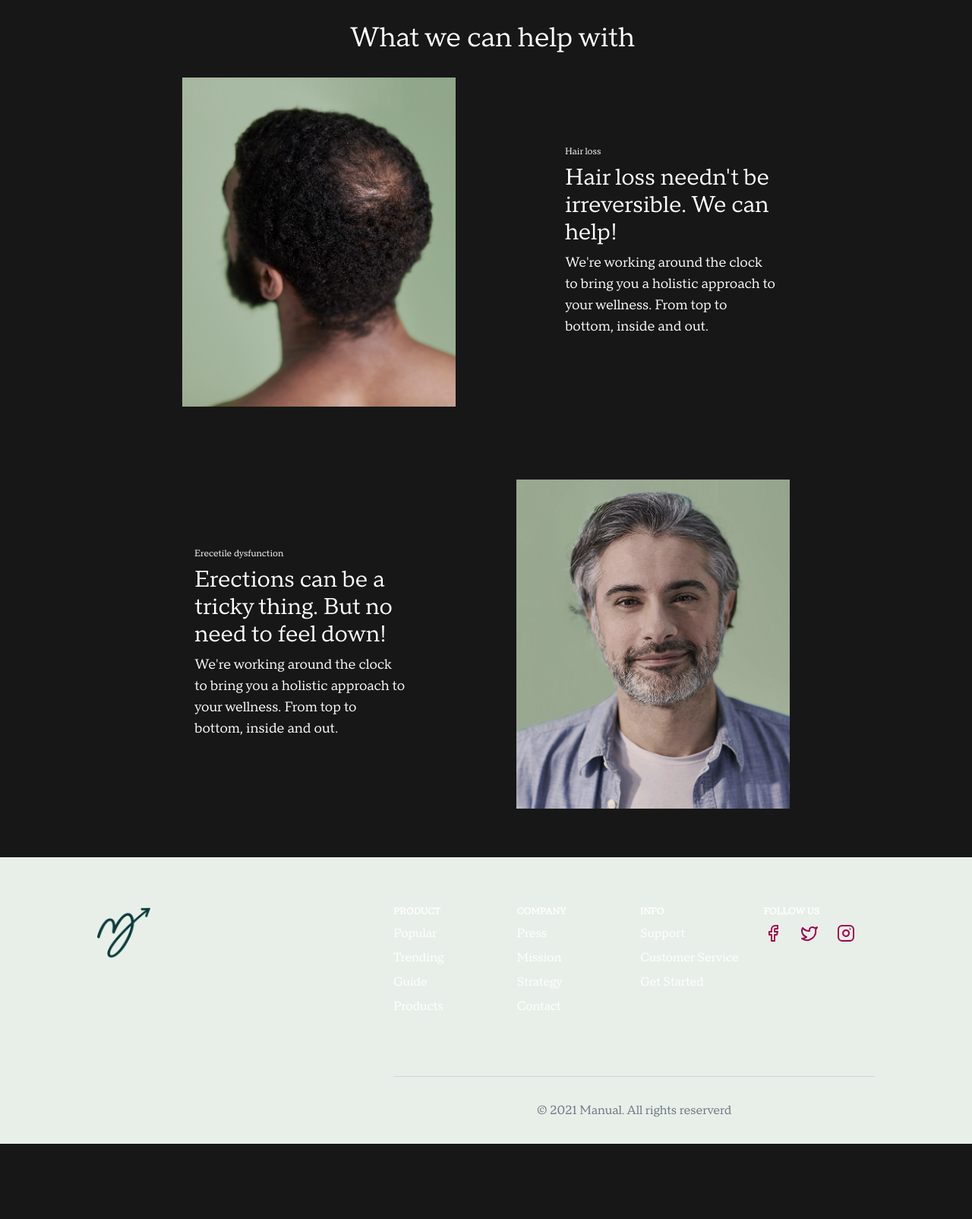
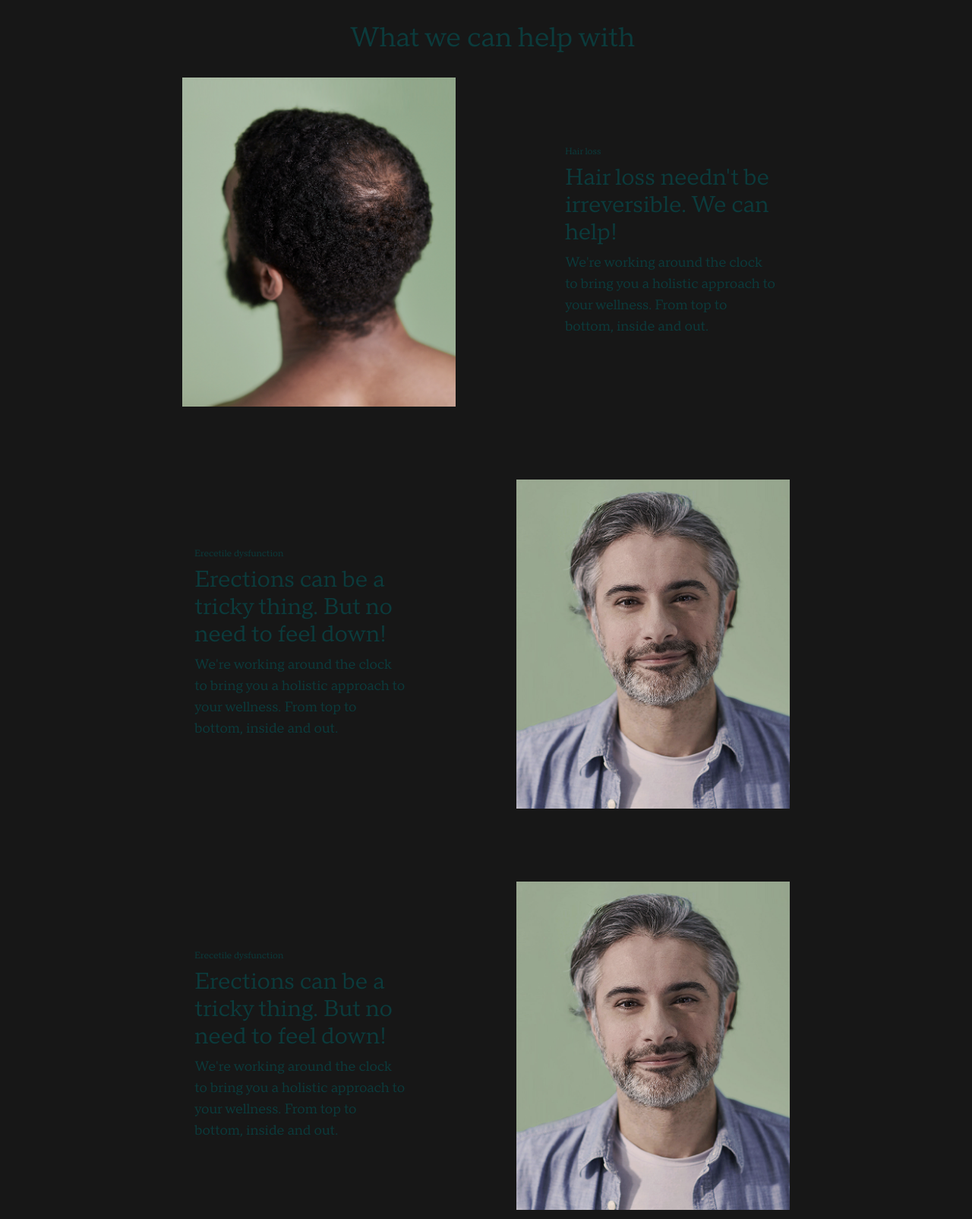
Before and after one commit to gbyonivo/manual-questionnaire, a Next.js app: page / in a window 1280 px wide. Shown: the part 962-2566 px from the top of the page at 76% size. Before the commit the page ends 2467 px from the top, so only its background shows below. Built offline with nearby package versions, Linux system fonts and the light colour scheme.

Commit message:
Add new CSS classes for primary and secondary backgrounds, text, and borders

```diff
--- a/src/app/globals.css
+++ b/src/app/globals.css
@@ -24,3 +24,19 @@ body {
   color: var(--background);
   font-family: Arial, Helvetica, sans-serif;
 }
+
+.primary-bg {
+  background-color: #a3b89f;
+}
+
+.primary-text {
+  color: #0b3b3c;
+}
+
+.primary-border {
+  border-color: #0b3b3c;
+}
+
+.secondary-bg {
+  background-color: #e8efe9;
+}
--- a/src/components/home-container.tsx
+++ b/src/components/home-container.tsx
@@ -14,10 +14,7 @@ export function HomeContainer() {
   return (
     <div className="relative">
       {/* TODO: Background to be added to tailwind config */}
-      <div
-        className="w-full p-8 lg:p-0 relative"
-        style={{ backgroundColor: "#a3b89f" }}
-      >
+      <div className="w-full p-8 lg:p-0 relative primary-bg primary-text">
         <Image
           src="/images/home-bg.png"
           alt="Home"
--- a/src/components/home/body-lines.tsx
+++ b/src/components/home/body-lines.tsx
@@ -8,7 +8,7 @@ const lineStyles = ["text-xs", "text-2xl lg:text-3xl", "text-md lg:text-lg"];
 
 export function BodyLines({ content }: BodyLinesProps) {
   return (
-    <div className="p-4 flex flex-col gap-2 justify-center lg:w-80">
+    <div className="p-4 flex flex-col gap-2 justify-center lg:w-80 primary-text">
       {(content.lines || []).map((line, index) => {
         return (
           <div
--- a/src/components/home/body.tsx
+++ b/src/components/home/body.tsx
@@ -8,7 +8,7 @@ import { BodyImages } from "./body-images";
 export function Body() {
   const body = bodyDesc as unknown as BodyData;
   return (
-    <div className="pt-8">
+    <div className="pt-8 primary-text">
       <div className="pl-4 text-2xl md:text-4xl font-medium text-left md:text-center">
         {body.header}
       </div>
--- a/src/components/home/footer.tsx
+++ b/src/components/home/footer.tsx
@@ -24,10 +24,7 @@ export function Footer() {
   const footerKeys = Object.keys(footerData);
 
   return (
-    <div
-      className="px-8 md:px-32 flex flex-row pt-16 mt-8"
-      style={{ backgroundColor: "#e8efe9" }}
-    >
+    <div className="px-8 md:px-32 flex flex-row pt-16 mt-8 secondary-bg primary-text">
       <Logo className="hidden md:block md:mr-40 lg:mr-80 self-start" />
       <div className="flex-1">
         <div className="grid grid-cols-2 md:grid-cols-3 lg:grid-cols-4 gap-4 ">
--- a/src/components/questionnaire-container.tsx
+++ b/src/components/questionnaire-container.tsx
@@ -10,6 +10,7 @@ import { isImageOptions, Option } from "@/types/question";
 import { QuestionnaireTextOption } from "./questionnaire/questionnaire-text-option";
 import { useDispatch } from "react-redux";
 import { answerQuestion } from "@/lib/slices/questions";
+
 // TODO: Creating spinner using logo and translate
 
 const searchKey = "questionIndex";
@@ -73,9 +74,8 @@ export function QuestionnaireContainer() {
     );
     handleNextOrPreviousQuestion("next");
   };
-
   return (
-    <div className="gap-4 p-4 h-screen flex flex-col justify-center items-center relative">
+    <div className="gap-4 p-4 h-screen flex flex-col justify-center items-center relative primary-text">
       {fetchingQuestions && <div>Loading...</div>}
       {errorFetchingQuestions && (
         <div>Error: {errorFetchingQuestions.message}</div>
@@ -85,6 +85,7 @@ export function QuestionnaireContainer() {
           {questionIndex} / {questions.length}
         </div>
       )}
+
       {!!currentQuestion && (
         <div className="lg:max-w-2/3">
           <div className="text-2xl font-bold">{currentQuestion.question}</div>
--- a/src/components/questionnaire/questionnaire-image-option.tsx
+++ b/src/components/questionnaire/questionnaire-image-option.tsx
@@ -9,7 +9,7 @@ interface QuestionnaireImageOptionProps {
 
 const wrapperClassName =
   "hover:scale-105 transition-all duration-300 hover:cursor-pointer hover:border-1 hover:border-emerald-400 rounded-md";
-const selectedClassName = "border-black border-2";
+const selectedClassName = "primary-border border-2";
 
 export function QuestionnaireImageOption({
   option,
--- a/src/components/questionnaire/questionnaire-text-option.tsx
+++ b/src/components/questionnaire/questionnaire-text-option.tsx
@@ -21,7 +21,7 @@ export function QuestionnaireTextOption({
   return (
     <div
       className={`flex space-x-4 p-2 ${textOptionClassName} ${className} ${
-        selected ? "border-black border-2" : ""
+        selected ? "primary-border border-2" : ""
       }`}
       role="button"
       onClick={onClick}
--- a/src/components/result-container.tsx
+++ b/src/components/result-container.tsx
@@ -2,6 +2,7 @@
 
 import Link from "next/link";
 import { useQuestionnaire } from "@/hooks/use-questionnaire";
+import { Logo } from "./common/logo";
 
 export function ResultContainer() {
   const { answers, questions } = useQuestionnaire();
@@ -18,7 +19,8 @@ export function ResultContainer() {
     });
 
   return (
-    <div className="gap-4 p-4 h-screen flex flex-col justify-center items-center relative">
+    <div className="gap-4 p-4 h-screen flex flex-col mt-32 items-center relative primary-text">
+      <Logo size={40} />
       <div className="text-center lg:max-w-2/3">
         {!hasAnsweredAllQuestions ? (
           <div>
--- a/src/utils/json/body-desc.json
+++ b/src/utils/json/body-desc.json
@@ -44,6 +44,28 @@
           ]
         }
       ]
+    },
+    {
+      "id": "erectile-dysfunction-2",
+      "content": [
+        {
+          "id": "erectile-dysfunction-lines-2",
+          "lines": [
+            "Erecetile dysfunction",
+            "Erections can be a tricky thing. But no need to feel down!",
+            "We're working around the clock to bring you a holistic approach to your wellness. From top to bottom, inside and out."
+          ]
+        },
+        {
+          "id": "erectile-dysfunction-images9",
+          "images": [
+            {
+              "src": "/images/ed.png",
+              "alt": "Erectile dysfunction"
+            }
+          ]
+        }
+      ]
     }
   ]
 }
```
Also changed, not shown: 1 other file (tests, documents, lock files or other folders).
